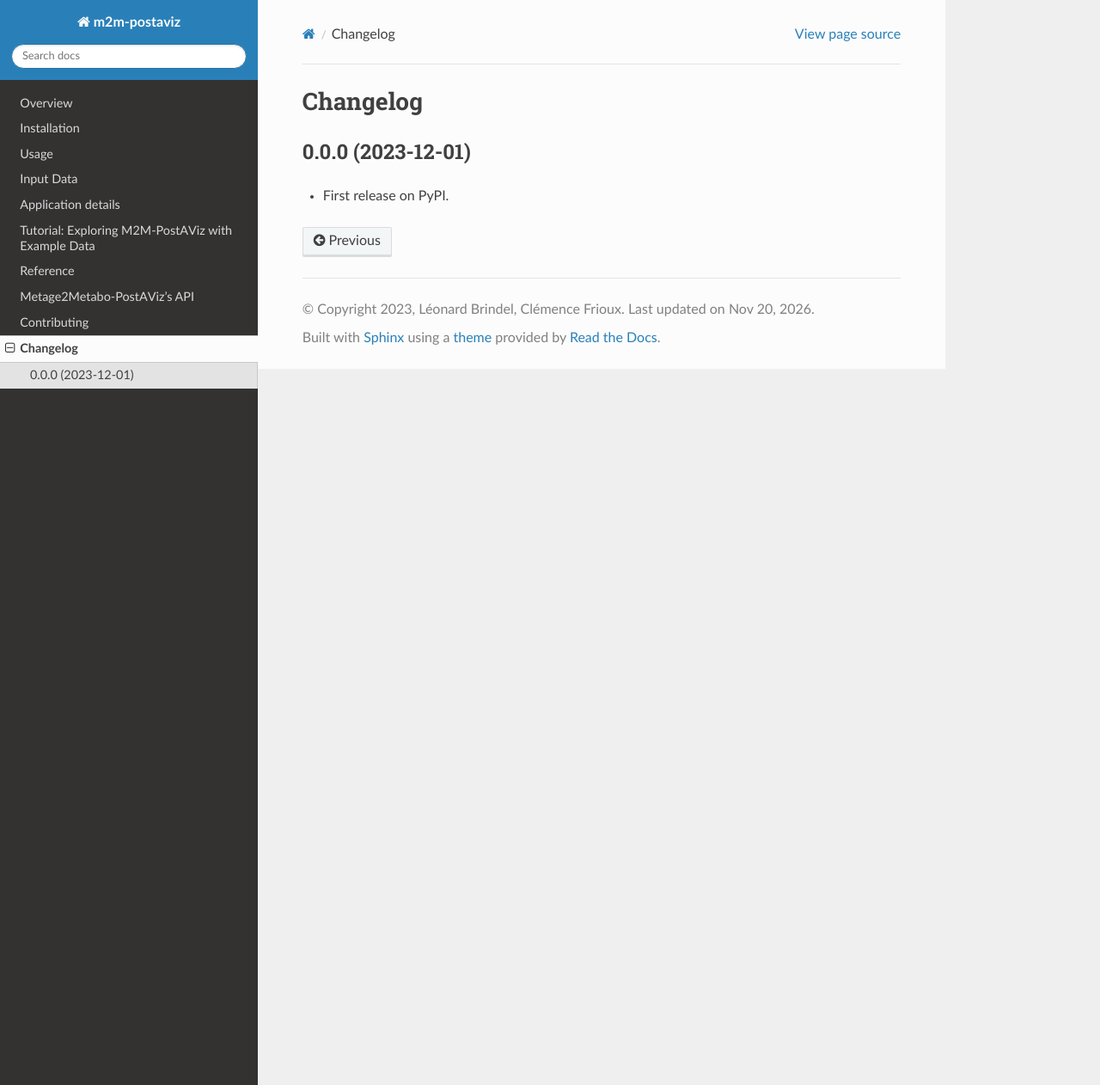
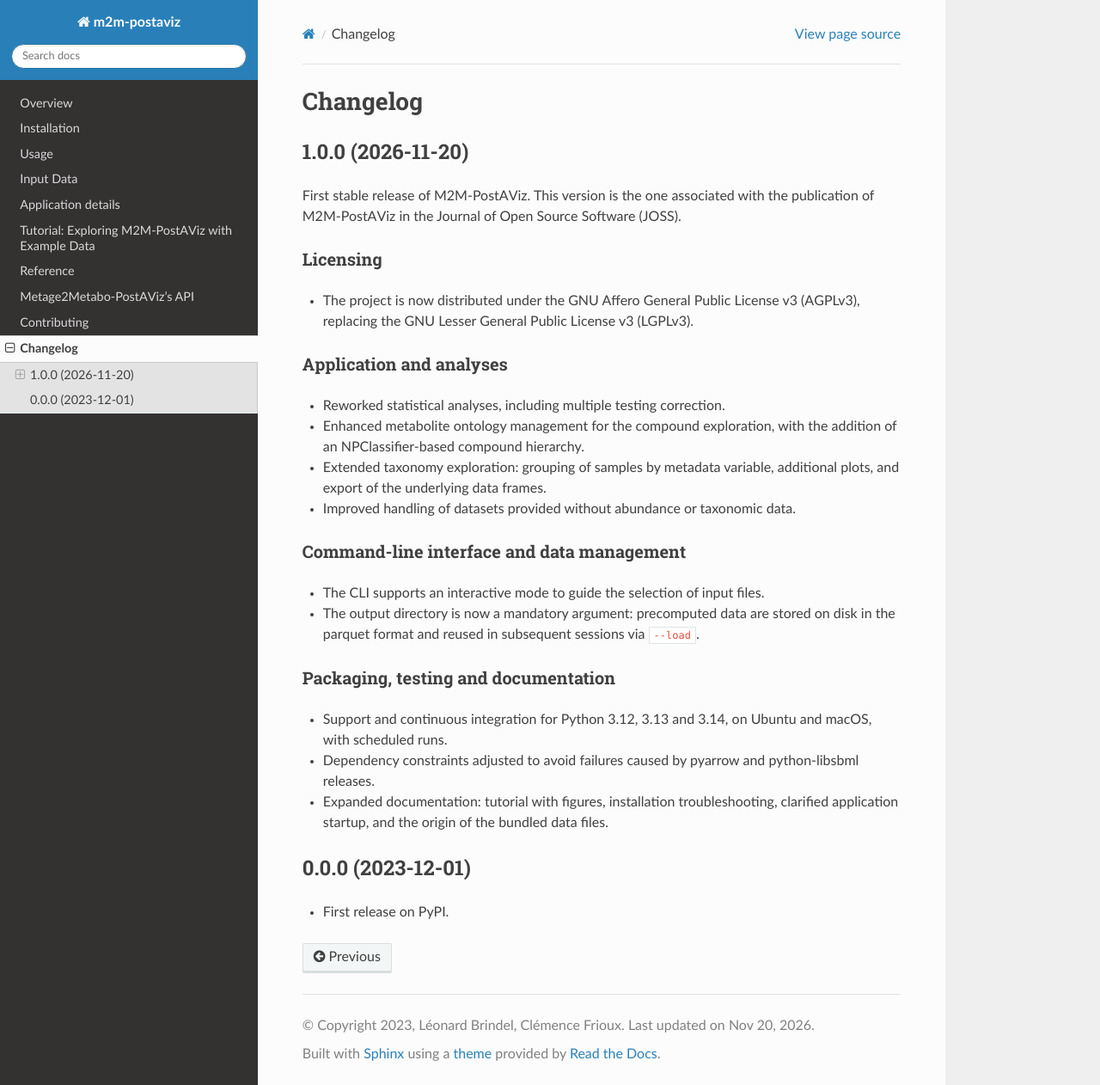
Before and after one commit to AuReMe/metage2metabo-postaviz, a Sphinx documentation site: the page built from docs/changelog.rst, in a window 1280 px wide and 1262 px high. Shown: the whole window at 86% size. Built offline with Sphinx 7.4.7 and the Read the Docs theme 3.1.0, drawn with Linux system fonts in a browser that asks for light colours.

Commit message:
update licence, changelog and version

```diff
--- a/CHANGELOG.rst
+++ b/CHANGELOG.rst
@@ -1,6 +1,45 @@
 
 Changelog
 =========
+
+1.0.0 (2026-11-20)
+------------------
+
+First stable release of M2M-PostAViz. This version is the one associated with
+the publication of M2M-PostAViz in the Journal of Open Source Software (JOSS).
+
+Licensing
+^^^^^^^^^
+
+* The project is now distributed under the GNU Affero General Public License v3
+  (AGPLv3), replacing the GNU Lesser General Public License v3 (LGPLv3).
+
+Application and analyses
+^^^^^^^^^^^^^^^^^^^^^^^^
+
+* Reworked statistical analyses, including multiple testing correction.
+* Enhanced metabolite ontology management for the compound exploration, with the
+  addition of an NPClassifier-based compound hierarchy.
+* Extended taxonomy exploration: grouping of samples by metadata variable,
+  additional plots, and export of the underlying data frames.
+* Improved handling of datasets provided without abundance or taxonomic data.
+
+Command-line interface and data management
+^^^^^^^^^^^^^^^^^^^^^^^^^^^^^^^^^^^^^^^^^
+
+* The CLI supports an interactive mode to guide the selection of input files.
+* The output directory is now a mandatory argument: precomputed data are stored
+  on disk in the parquet format and reused in subsequent sessions via ``--load``.
+
+Packaging, testing and documentation
+^^^^^^^^^^^^^^^^^^^^^^^^^^^^^^^^^^^^
+
+* Support and continuous integration for Python 3.12, 3.13 and 3.14, on Ubuntu
+  and macOS, with scheduled runs.
+* Dependency constraints adjusted to avoid failures caused by pyarrow and
+  python-libsbml releases.
+* Expanded documentation: tutorial with figures, installation troubleshooting,
+  clarified application startup, and the origin of the bundled data files.
 
 0.0.0 (2023-12-01)
 ------------------
--- a/docs/overview.rst
+++ b/docs/overview.rst
@@ -20,7 +20,7 @@ M2M-PostAViz integrates and analyses all these outputs, especially in a context
 License
 -------
 
-GNU Lesser General Public License v3 (LGPLv3)
+GNU Affero General Public License v3 (AGPLv3)
 
 Authors
 -------
--- a/pyproject.toml
+++ b/pyproject.toml
@@ -8,7 +8,7 @@ dynamic = ["version"]
 authors = [{name = "Léonard Brindel and Clémence Frioux", email = "clemence.frioux@inria.fr"}]
 readme = "README.md"
 description = "Post-analysis and visualization of metage2metabo's results"
-license = {text = "LGPL-3.0-or-later"}
+license = {text = "AGPL-3.0-or-later"}
 requires-python = ">= 3.8"
 dependencies = [
     'pandas',
```
Also changed, not shown: README.md (+1 -1 lines), 3 other files.
